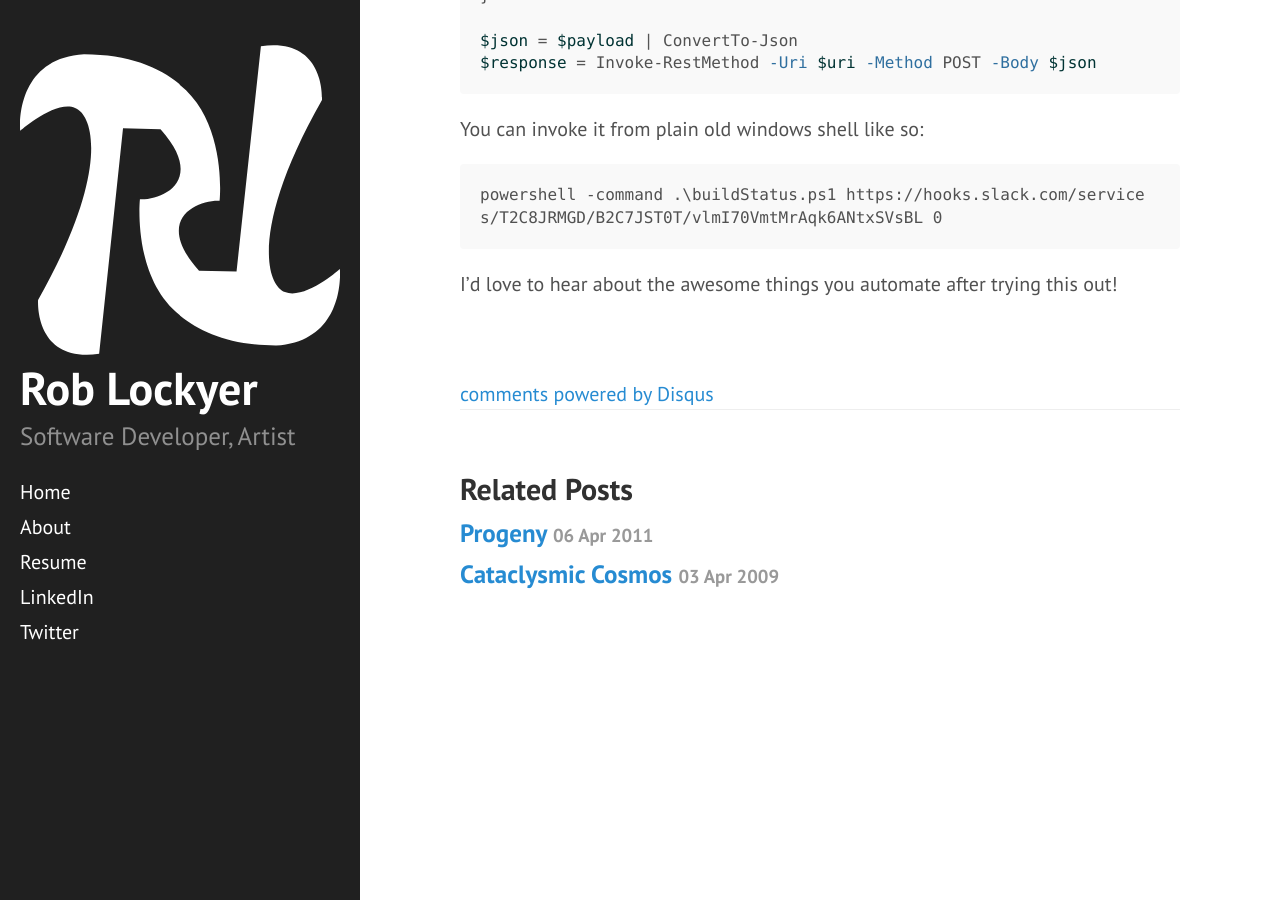
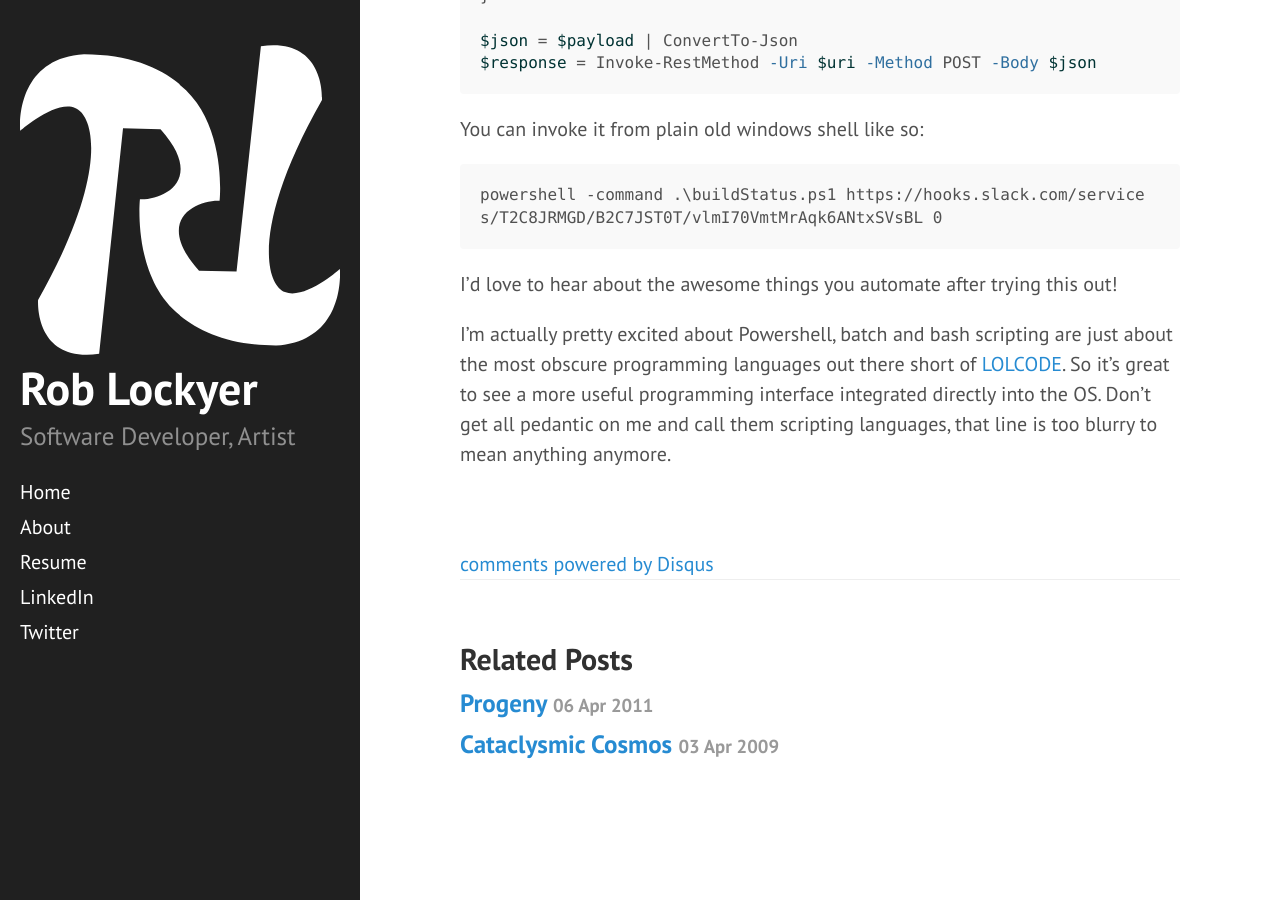
Before and after one commit to lockyer/lockyer.github.io, a Jekyll site: the page built from _posts/2016-09-04-slack-notifications-from-windows.md, in a window 1280 px wide and 900 px high, scrolled down 5510 px. Built offline with Jekyll 4.4.1, drawn with Linux system fonts in a browser that asks for light colours; comment, search, counter and statistics services are not loaded.

Commit message:
minor edits

````diff
--- a/_posts/2016-09-04-slack-notifications-from-windows.md
+++ b/_posts/2016-09-04-slack-notifications-from-windows.md
@@ -64,3 +64,5 @@ powershell -command .\buildStatus.ps1 https://hooks.slack.com/services/T2C8JRMGD
 ```
 
 I'd love to hear about the awesome things you automate after trying this out!
+
+I'm actually pretty excited about Powershell, batch and bash scripting are just about the most obscure programming languages out there short of [LOLCODE](https://en.wikipedia.org/wiki/LOLCODE). So it's great to see a more useful programming interface integrated directly into the OS. Don't get all pedantic on me and call them scripting languages, that line is too blurry to mean anything anymore.
````
